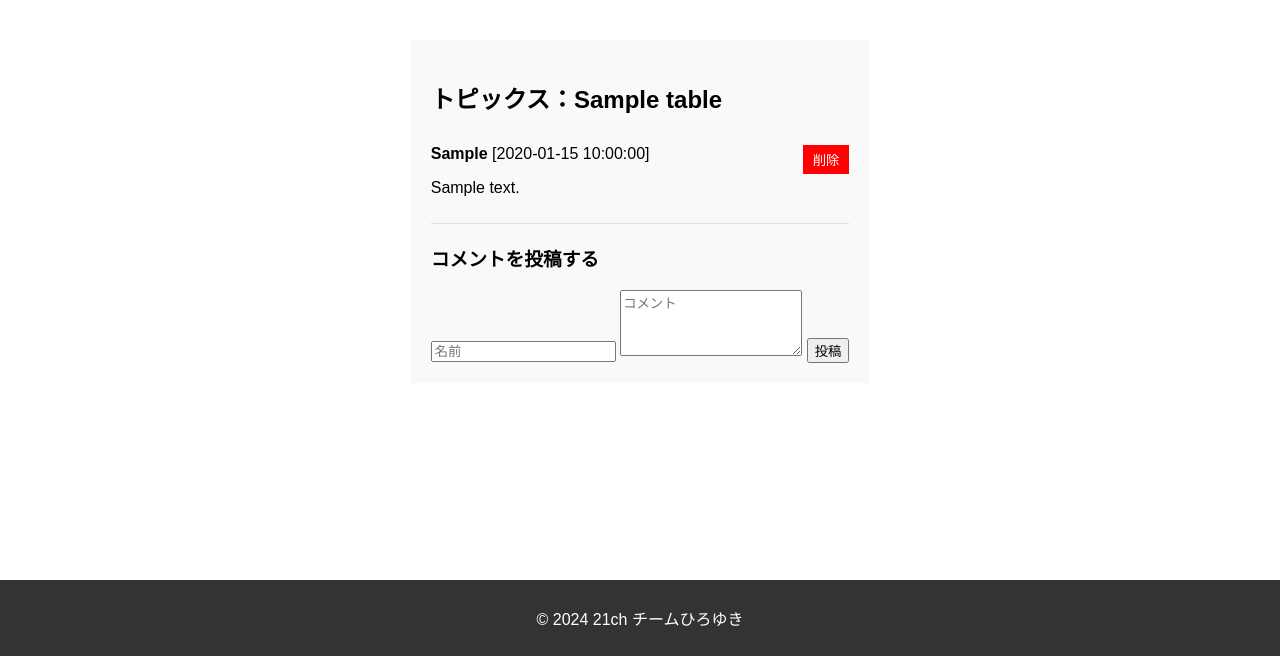
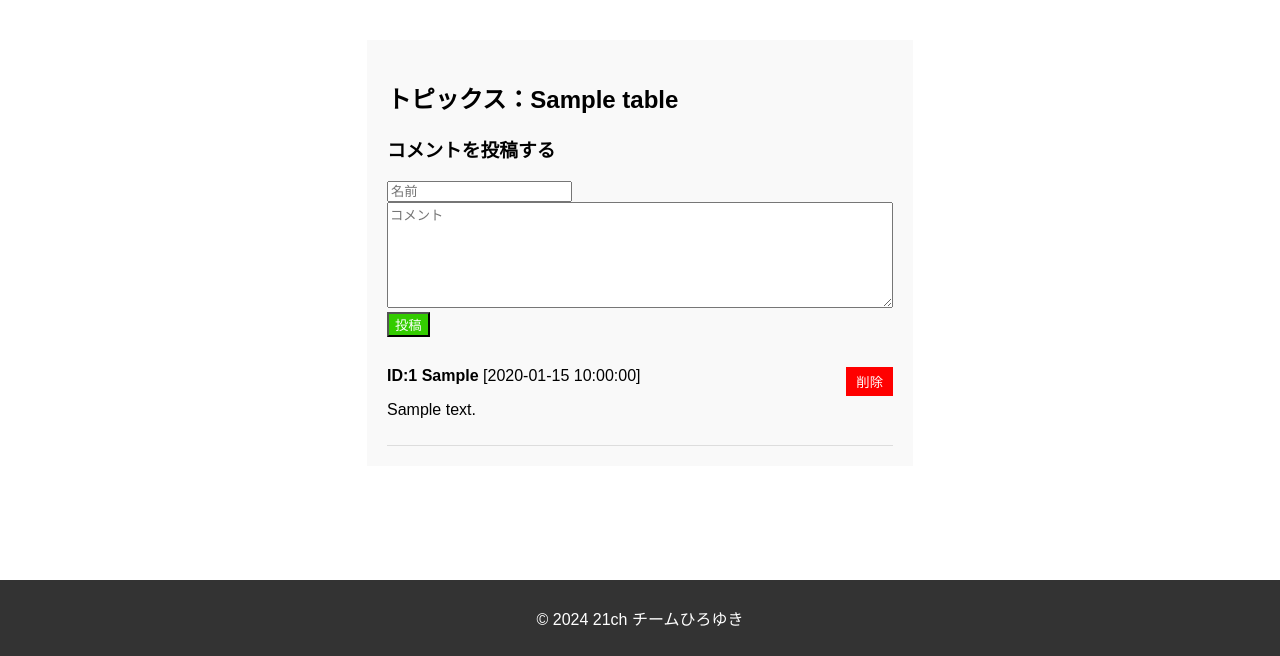
Before and after one commit to Reint-GH/21ch, a PHP site: page /topic_detail.php?id=1 in a window 1280 px wide. Shown: the part 144-800 px from the top of the page. Run offline with PHP 8.4, Linux system fonts and the light colour scheme; tables that the repository leaves empty hold one stand-in row (values such as "Sample post").

Commit message:
完全完成！

```diff
--- a/SQLコマンド.txt
+++ b/SQLコマンド.txt
@@ -1,2 +1,5 @@
-IDリセット
+IDリセット(chat_table)
 ALTER TABLE chat_table AUTO_INCREMENT = 1;
+
+IDリセット(chat)
+ALTER TABLE chat AUTO_INCREMENT = 1;
--- a/topic_detail.php
+++ b/topic_detail.php
@@ -3,7 +3,38 @@
 <head>
     <meta charset="UTF-8">
     <meta name="viewport" content="width=device-width, initial-scale=1.0">
-    <title>トピック詳細</title>
+    <?php
+        $servername = "localhost";
+        $username = "root";
+        $password = "";
+        $dbname = "21ch"; // 使用するデータベース名
+
+        // データベースへの接続
+        $conn = new mysqli($servername, $username, $password, $dbname);
+
+        // 接続の確認
+        if ($conn->connect_error) {
+            die("接続失敗: " . $conn->connect_error);
+        }
+
+        // トピックIDの取得
+        $topic_id = isset($_GET['id']) ? intval($_GET['id']) : 0;
+
+        // トピック名の取得
+        $stmt = $conn->prepare("SELECT topic_name FROM chat_table WHERE topic_id=? LIMIT 1");
+        $stmt->bind_param("i", $topic_id);
+        $stmt->execute();
+        $result = $stmt->get_result();
+        $title = "トピック";
+        if ($result->num_rows > 0) {
+            // トピック名をページタイトルとして設定
+            $row = $result->fetch_assoc();
+            $title = htmlspecialchars($row["topic_name"]);
+        }
+        $stmt->close();
+        $conn->close();
+    ?>
+    <title><?php echo $title; ?></title>
     <style>
         body {
             font-family: Arial, sans-serif;
@@ -75,6 +106,17 @@
             padding: 5px 10px;
             cursor: pointer;
         }
+
+        .text{
+            width:500px;
+            height:100px;
+        }
+
+        .OK{
+            background-color: #33CC00;
+            color: white;
+        }
+
     </style>
 </head>
 <body>
@@ -122,6 +164,23 @@
                 }
                 $stmt->close();
 
+                ?>
+
+                                <!-- コメント投稿フォーム -->
+                <div class="comment-form">
+                    <h3>コメントを投稿する</h3>
+                    <form method="post" action="">
+                        <input type="text" name="user_name" placeholder="名前" required>
+                        <br>
+                        <textarea name="comment" placeholder="コメント" rows="4" required class="text"></textarea>
+                        <br>
+                        <input type="submit" value="投稿" class="OK">
+                        <br>
+                    </form>
+                </div>
+
+                <?php
+
                 // コメントの処理
                 if ($_SERVER['REQUEST_METHOD'] == 'POST') {
                     if (isset($_POST['delete_id'])) {
@@ -165,13 +224,14 @@
                     echo '<div class="comments">';
                     while ($row = $result->fetch_assoc()) {
                         echo '<div class="comment">';
+                        echo '<strong>ID:' . htmlspecialchars($row['ID']) . '</strong> ';
                         echo '<strong>' . htmlspecialchars($row['user']) . '</strong> ';
                         echo '<span>[' . htmlspecialchars($row['time']) . ']</span>';
                         echo '<p>' . htmlspecialchars($row['TEXT']) . '</p>';
                         echo '<form method="post" action="" style="display:inline;">
                                 <input type="hidden" name="delete_id" value="' . htmlspecialchars($row['ID']) . '">
                                 <button type="submit" class="delete-btn">削除</button>
-                              </form>';
+                            </form>';
                         echo '</div>';
                     }
                     echo '</div>';
@@ -183,16 +243,6 @@
                 // 接続を閉じる
                 $conn->close();
             ?>
-
-            <!-- コメント投稿フォーム -->
-            <div class="comment-form">
-                <h3>コメントを投稿する</h3>
-                <form method="post" action="">
-                    <input type="text" name="user_name" placeholder="名前" required>
-                    <textarea name="comment" placeholder="コメント" rows="4" required></textarea>
-                    <input type="submit" value="投稿">
-                </form>
-            </div>
         </div>
     </div>
     <footer>
```
